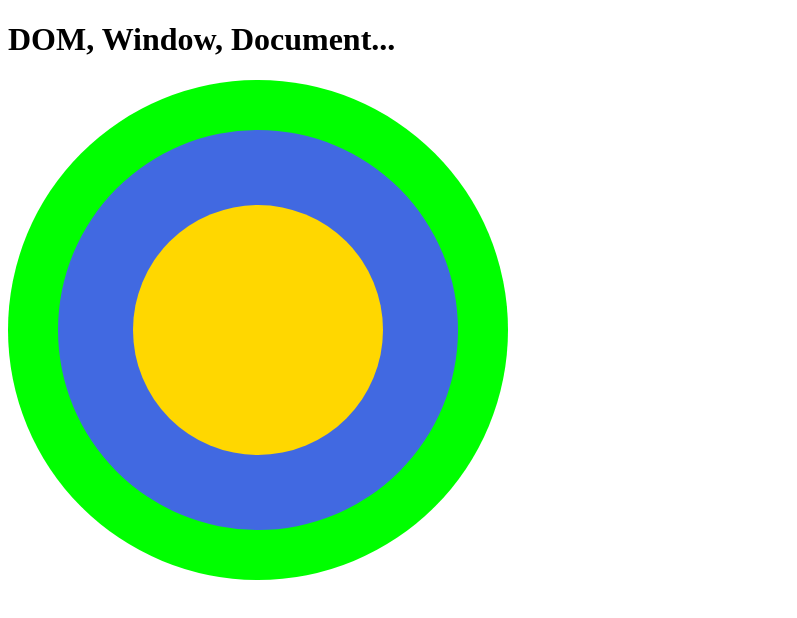
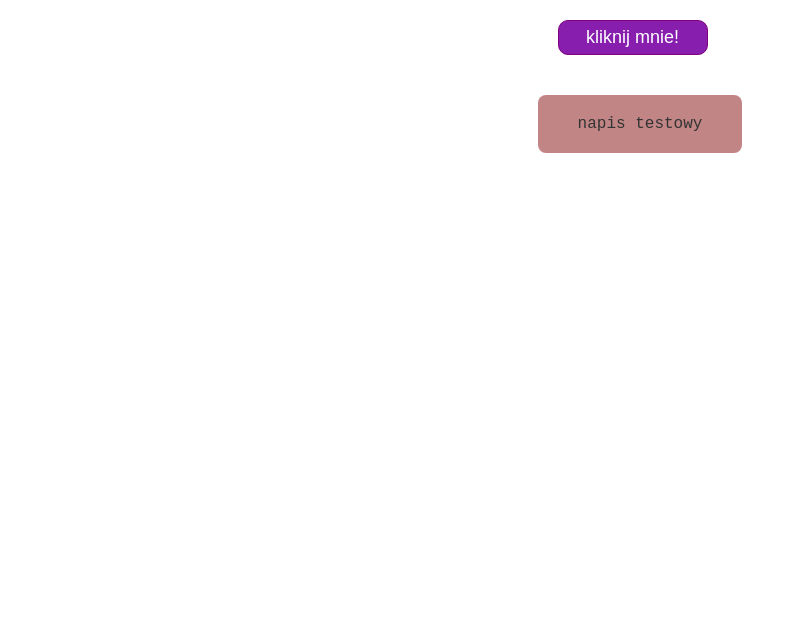
Before and after one commit to Pamaq/JScourse1, a plain HTML site: page index.html in a window 1280 px wide. Shown: the whole page, without its empty margins (0-797 px from the left). Drawn offline with Linux system fonts and the light colour scheme.

Commit message:
Added toggle task

```diff
--- a/index.html
+++ b/index.html
@@ -8,7 +8,7 @@
 		<link rel="stylesheet" href="style.css" />
 	</head>
 	<body>
-		<h1>DOM, Window, Document...</h1>
+		<!-- <h1>DOM, Window, Document...</h1> -->
 		<!-- <h1>pobierz mnie do zmiennej 'heading'</h1>
 <p>pobierz mnie do elementu tablico-podobnego razem z innymi paragrafami!</p>
 <p>pobierz mnie do elementu tablico-podobnego razem z innymi paragrafami!</p>
@@ -17,13 +17,18 @@
     <p>pobierz DIV-a z klasą test do jakiejś zmiennej</p>
     <p id="test">następnie pobierz ten paragraf, ale nie przeszukuj całego `document`, przeszukaj tylko DIV-a z klasą test</p>
 </div> -->
-		<div>
+		<!-- <div>
 			<div class="circle lime circle2">
 				<div class="circle blue">
 					<div class="circle gold circle2"></div>
 				</div>
 			</div>
+		</div> -->
+		<div>
+			<button class="toggle">kliknij mnie!</button>
+			<p class="test">napis testowy</p>
 		</div>
+
 		<script src="script.js"></script>
 	</body>
 </html>
--- a/script.js
+++ b/script.js
@@ -416,3 +416,11 @@ const add = (x, y) => {
 // const gold = document.querySelector(".gold");
 // newCircle.classList.add("circle", "purple");
 // gold.appendChild(newCircle);
+
+/zadanie z toggle/
+const toggleBtn = document.querySelector('.toggle')
+const text = document.querySelector('p')
+const toggleClass = ( ) => {
+	text.classList.toggle('test')
+}
+toggleBtn.addEventListener('click', toggleClass)
--- a/style.css
+++ b/style.css
@@ -1,7 +1,12 @@
 /* .test {
 	color: blue;
 } */
-.circle {
+* {
+	box-sizing: border-box;
+	margin: 0;
+	padding: 0;
+}
+/* .circle {
 	border-radius: 50%;
 	position: absolute;
 	display: flex;
@@ -30,4 +35,38 @@
 	width: 100px;
 	height: 100px;
 	background-color: purple;
+} */
+body {
+	display: flex;
+	justify-content: center;
+	align-items: center;
+	flex-direction: column;
+	font-family: "Courier New", Courier, monospace;
 }
+
+button {
+	font-size: 18px;
+	font-family: sans-serif;
+	margin: 20px;
+	border: 1px solid purple;
+	border-radius: 10px;
+	height: 35px;
+	width: 150px;
+}
+
+.toggle {
+	background-color: rgb(135, 30, 173);
+	color: white;
+}
+
+.test {
+	margin-top: 20px;
+	padding: 20px 40px;
+	border-radius: 8px;
+	background-color: rgb(193, 133, 133);
+	color: #333;
+}
+
+button:hover {
+	background-color: purple;
+}
```
